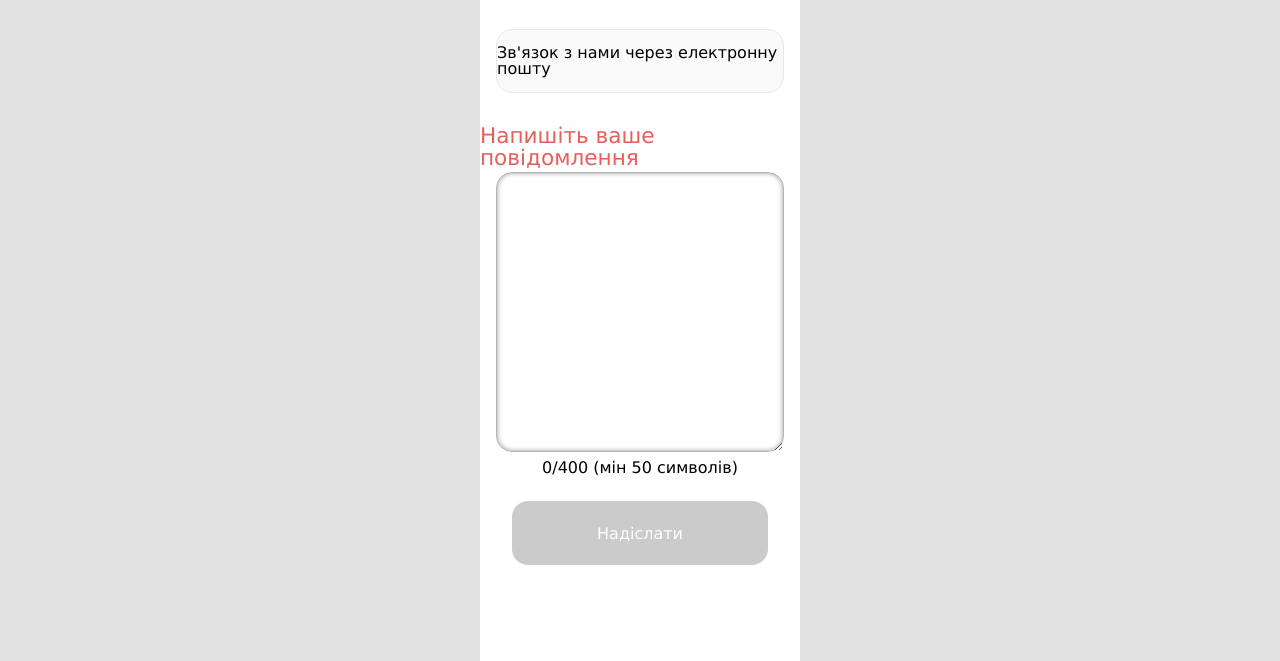
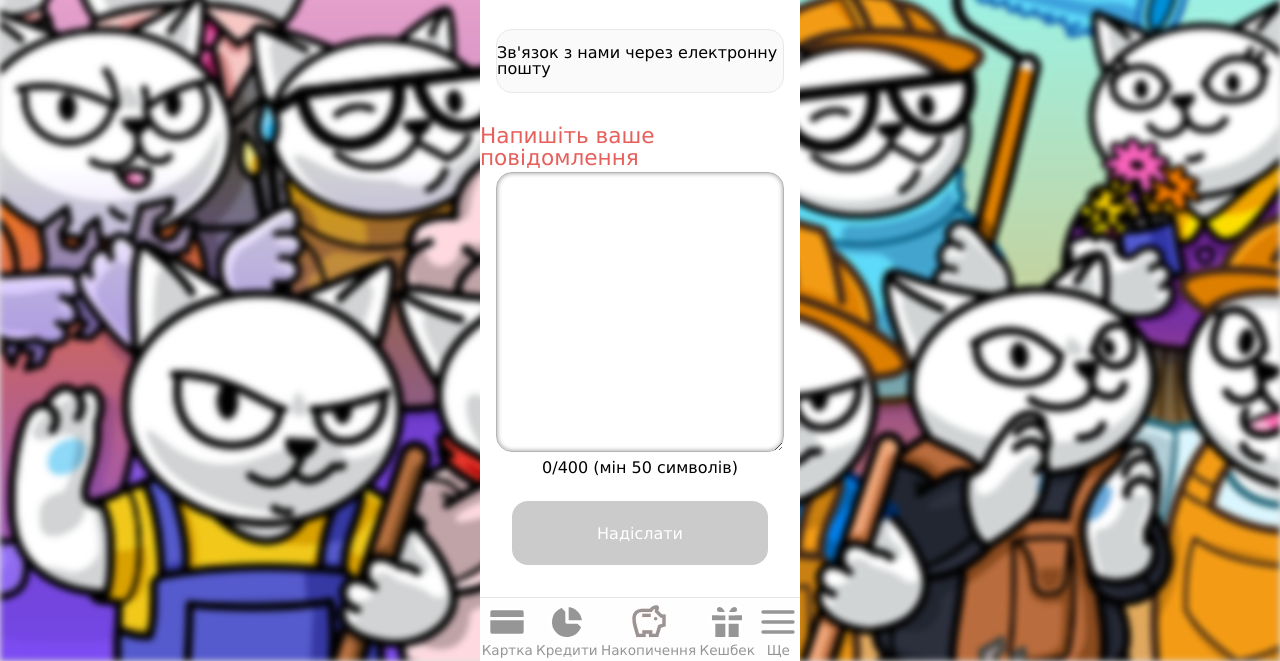
Before and after one commit to OlehTysovskyi/Tysovskyi.University.Monobank.Client, a React app: page /support in a window 1280 px wide. Shown: the part 139-800 px from the top of the page. Built offline with nearby package versions, Linux system fonts and the light colour scheme; some packages are replaced by stand-ins of ours.

Commit message:
added body image for PC and avatars for transaction history

```diff
--- a/src/components/TransactionItem.js
+++ b/src/components/TransactionItem.js
@@ -12,11 +12,13 @@ const TransactionItem = ({ transfer, onClick }) => {
       ? "Від: " + transfer.username
       : transfer.username;
   const amountClass = transfer.type === "INCOMING" ? "incoming" : "outgoing";
+  const avatarClass =
+    transfer.type === "INCOMING" ? "avatar-incoming" : "avatar-outgoing";
 
   return (
     <div className="trans-item" onClick={handleItemClick}>
       <div className="user-data">
-        <div className="avatar"></div>
+        <div className={`avatar ${avatarClass}`}></div>
         <div className="username">{userNameWithSign}</div>
       </div>
       <div className={`amount ${amountClass}`}>{amountWithSign}</div>
--- a/src/styles/other-payment.css
+++ b/src/styles/other-payment.css
@@ -14,11 +14,8 @@
     display: flex;
     justify-content: center;
     align-items: center;
-
-    border-radius: 50%;
-
+    font-size: 5vh;
     color: white;
-    font-size: 3vw;
     position: absolute;
     top: 2.1vh;
     left: 2.6vh;
--- a/src/styles/styles.css
+++ b/src/styles/styles.css
@@ -33,6 +33,36 @@ body {
 }
 
 @media (min-width: 768px) {
+      body {
+        position: relative;
+        margin: 0;
+        padding: 0;
+        overflow: hidden;
+      }
+
+      body::before,
+      body::after {
+        content: "";
+        position: absolute;
+        top: 0;
+        width: 50%;
+        height: 100%;
+        background-size: cover;
+        background-repeat: no-repeat;
+        filter: blur(3px);
+      }
+
+      body::before {
+        left: 0;
+        background-image: url(../assets/images/monobank-wallpaper-left.png);
+        background-position: left center;
+      }
+
+      body::after {
+        right: 0;
+        background-image: url(../assets/images/monobank-wallpaper-right.png);
+        background-position: -150px center;
+      }
 
     .body-container {
       max-width: 25vw;
@@ -42,8 +72,10 @@ body {
     }
 
     .main-container {
+      position: relative;
       width: 100%;
       height: fit-content;
+      z-index: 1000;
     }
 
   }
--- a/src/styles/transaction-history.css
+++ b/src/styles/transaction-history.css
@@ -77,3 +77,11 @@
 .trans-item .incoming {
     color: green;
 }
+
+.trans-item .avatar-incoming {
+    background-image: url(../assets/images/incoming.jpg);
+}
+
+.trans-item .avatar-outgoing {
+    background-image: url(../assets/images/outgoing.jpg);
+}
```
Also changed, not shown: src/assets/images/incoming.jpg (added), src/assets/images/monobank-wallpaper-left.png (added), src/assets/images/monobank-wallpaper-right.png (added), src/assets/images/outgoing.jpg (added), src/styles/create-bank.css (line endings or trailing spaces).
